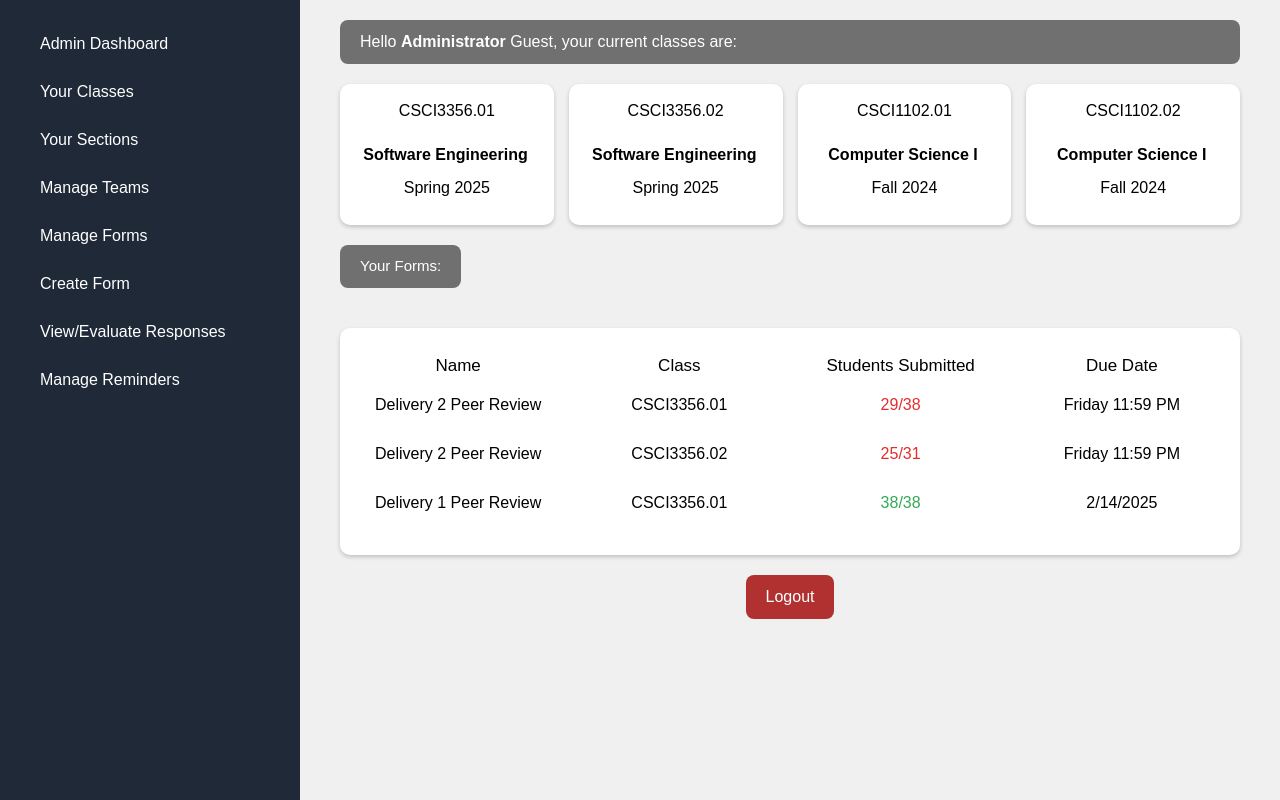
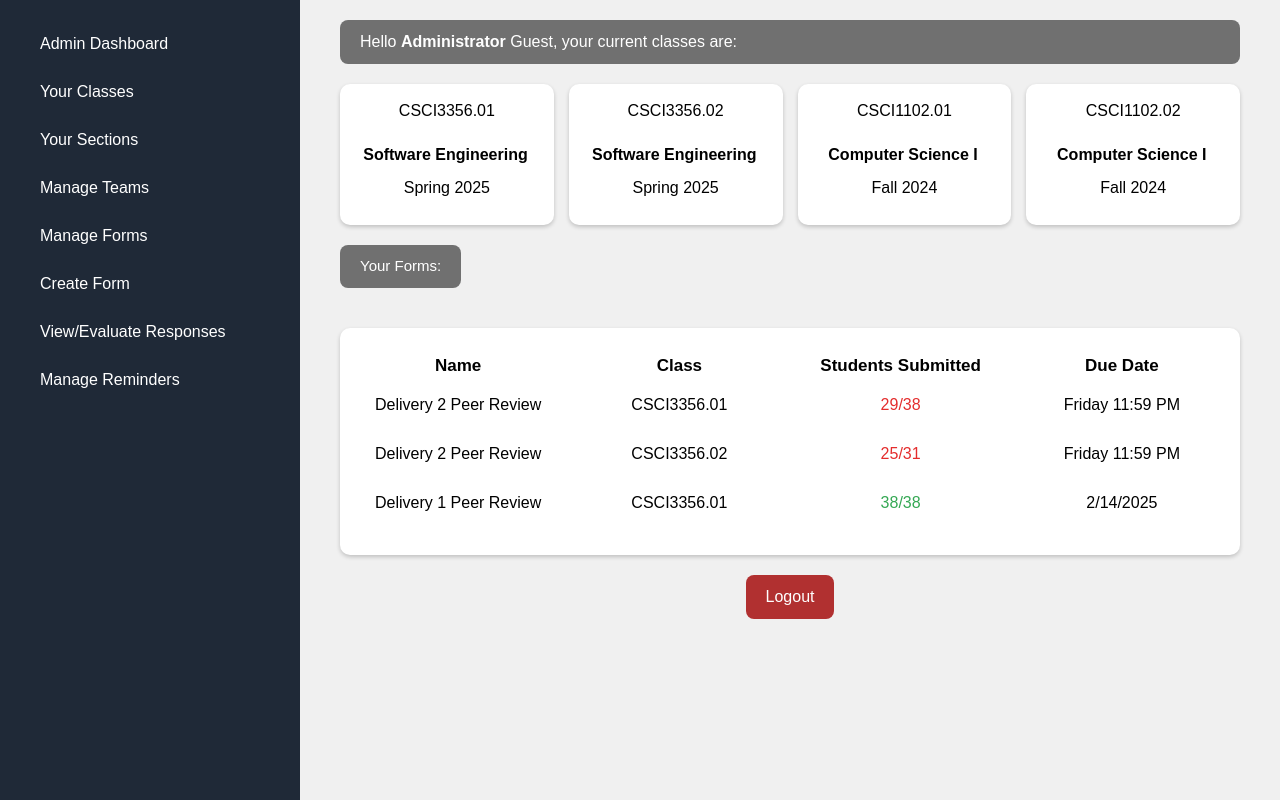
Before and after one commit to varun-singh26/PeerSight, a Django app: page /admin_landing/ in a window 1280 px wide. Run offline with Django 4.2, Linux system fonts and the light colour scheme; some libraries are stand-ins or nearby versions.

Commit message:
admin styling

```diff
--- a/PeerSight/main/static/main/css/adminDashboardStyles.css
+++ b/PeerSight/main/static/main/css/adminDashboardStyles.css
@@ -78,7 +78,7 @@ h2 {
 }
 .forms h3 {
     font-size: 17px;
-    font-weight: 500;
+    font-weight: bold;
     margin-top: 0;
     text-align: center;
 }
```
